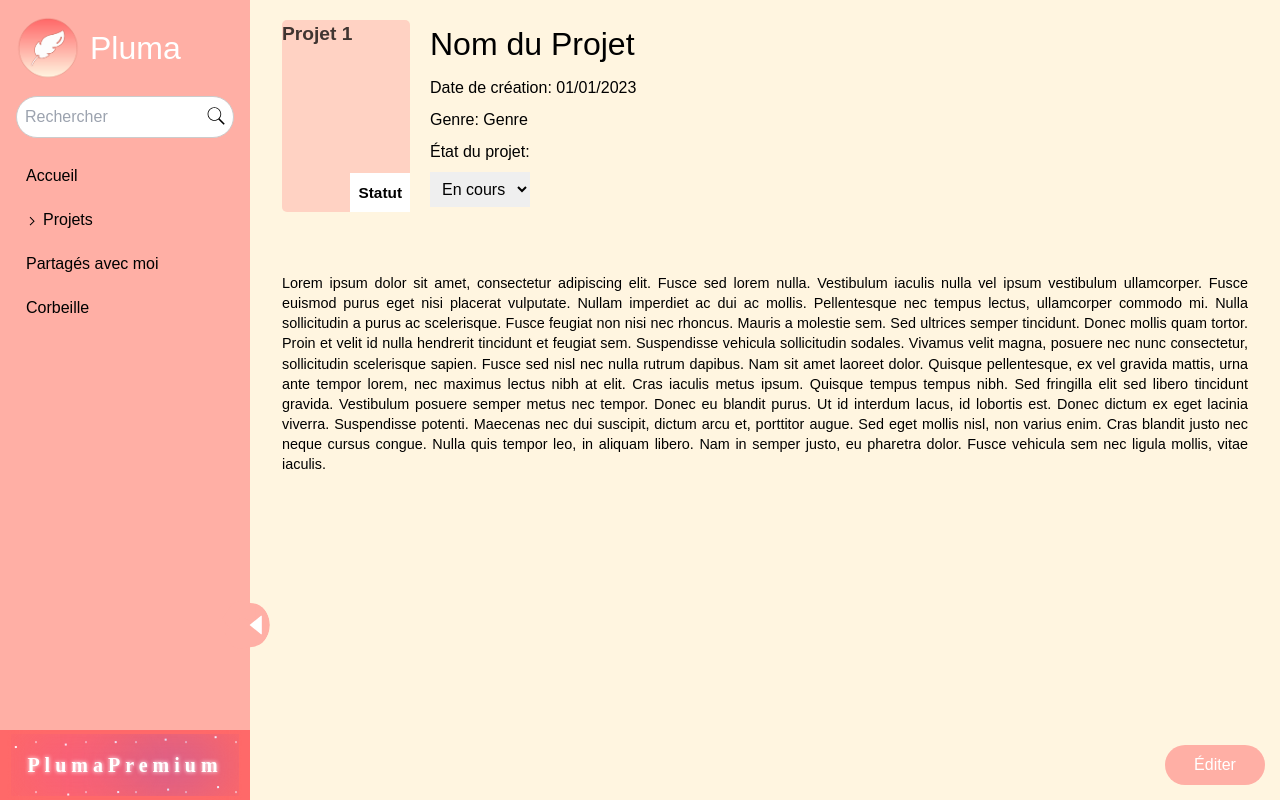
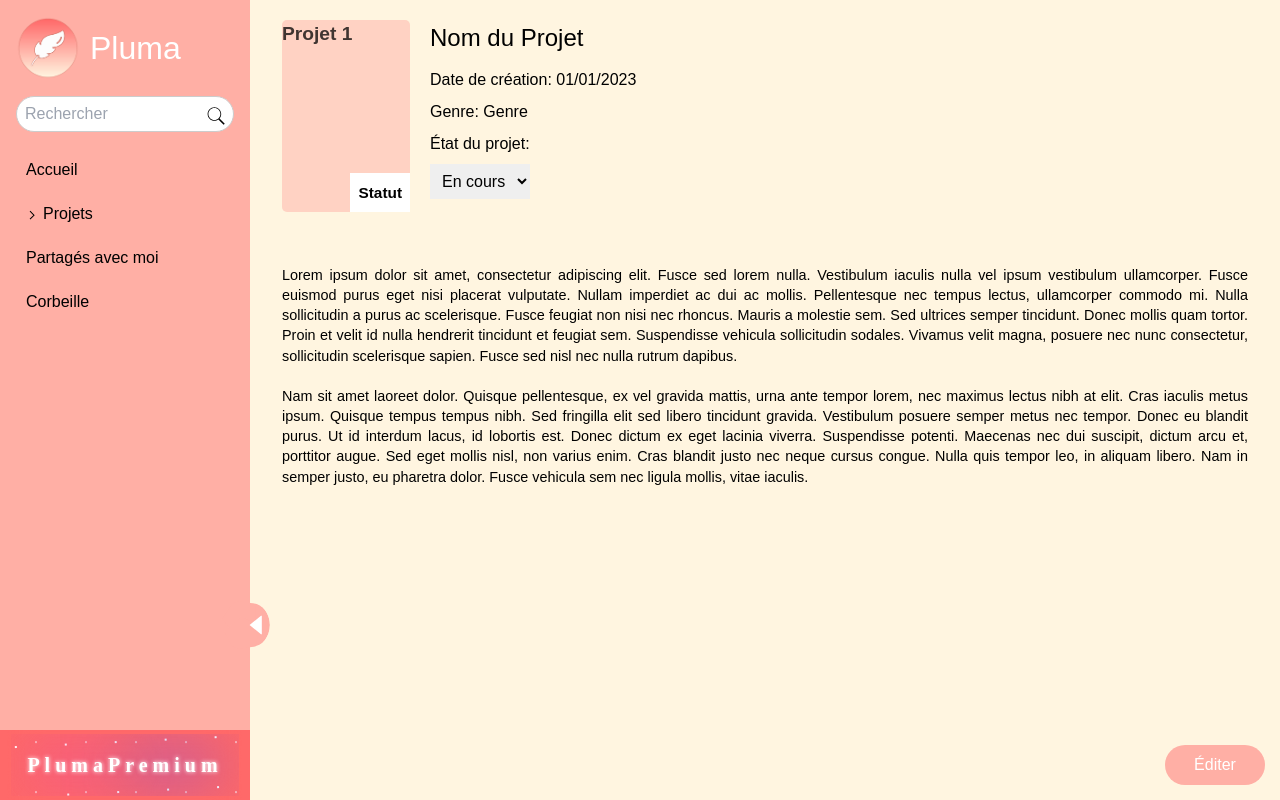
Before and after one commit to Nuxnuxx/Pluma, a React (Create React App) app in the folder client/: page /mon-espace/projet/1 in a window 1280 px wide. Built offline with nearby package versions, Linux system fonts and the light colour scheme.

Commit message:
Modification de l'édition de titre et description dans ResumeProjet.js. (via texteEditable.js)

```diff
--- /dev/null
+++ b/client/src/siteOutil/components/texteEditable/texteEditable.js
@@ -0,0 +1,66 @@
+import React, { useEffect, useRef, useState } from 'react';
+import "./texteEditable.scss";
+import diviserEnLignes from "../utils";
+
+const EditableText = ({ initialValeur, onSave, inputType = 'input'}) => {
+
+    const [editable, setEditable] = useState(false);
+    const [valeur, setValeur] = useState(initialValeur);
+    const inputRef = useRef(null);
+
+    useEffect(() => {
+        if (editable) {
+            inputRef.current.focus();
+        }
+    }, [editable]);
+
+    const handleTextClick = () => {
+        setEditable(true);
+    };
+
+    const handleTextChange = (e) => {
+        setValeur(e.target.value);
+    };
+
+    const handleTextBlur = () => {
+        let nouvelleValeur = valeur.trim() === '' ? 'Projet sans titre' : valeur; //Si on vide le texte, il est mis à une valeur par défaut
+        onSave(nouvelleValeur)
+        setValeur(nouvelleValeur);
+        setEditable(false);
+    };
+
+    return (
+        <>
+            {inputType === 'textarea' ? (
+                editable ? (
+                    <textarea
+                        value={valeur}
+                        onChange={handleTextChange}
+                        onBlur={handleTextBlur}
+                        ref={inputRef}
+                    />
+                ) : (
+                    <div className="text" onClick={handleTextClick}>
+                        {diviserEnLignes(valeur)}
+                    </div>
+                )
+            ) : (
+                editable ? (
+                    <input
+                        type={inputType}
+                        value={valeur}
+                        onChange={handleTextChange}
+                        onBlur={handleTextBlur}
+                        ref={inputRef}
+                    />
+                ) : (
+                    <div className="text" onClick={handleTextClick}>
+                        <span>{valeur}</span>
+                    </div>
+                )
+            )}
+        </>
+    );
+};
+
+export default EditableText;
--- /dev/null
+++ b/client/src/siteOutil/components/texteEditable/texteEditable.scss
@@ -0,0 +1,22 @@
+input,
+textarea {
+  padding: 8px;
+  height: 100%;
+  border: 1px solid #ccc;
+  border-radius: 4px;
+  resize: none;
+  overflow: hidden;
+  align-content: center;
+
+  &:focus {
+    outline: 2px solid #FC8C79;
+  }
+}
+
+textarea {
+  width: 100%;
+  height: 250px;
+  justify-content: center;
+  text-align: justify;
+  overflow: auto;
+}
--- /dev/null
+++ b/client/src/siteOutil/components/utils.js
@@ -0,0 +1,14 @@
+// Fonction pour diviser le contenu d'un texte structuré en lignes
+const diviserEnLignes = (contenu) => {
+    return contenu.split('\n').map((ligne, index) => {
+        const estLigneVide = ligne.trim() === '';
+
+        return (
+            <p key={index} className={estLigneVide ? 'ligne-vide' : ''}>
+                {estLigneVide ? '\u00a0' : ligne}
+            </p>
+        );
+    });
+};
+
+export default diviserEnLignes;
--- a/client/src/siteOutil/pages/Corbeille.js
+++ b/client/src/siteOutil/pages/Corbeille.js
@@ -33,7 +33,7 @@ const Corbeille = () => {
     return (
         <div className="mon-espace">
             <div className="corbeille">
-                <h1 className="titre">Corbeille</h1>
+                <h1 className="titre-general">Corbeille</h1>
                 {elementsDansCorbeille.length === 0 ? (
                     <p>Aucun élément dans la corbeille.</p>
                 ) : (
--- a/client/src/siteOutil/pages/MonEspace.js
+++ b/client/src/siteOutil/pages/MonEspace.js
@@ -36,7 +36,7 @@ const MonEspace = () => {
 
     return (
         <div className="mon-espace">
-            <h1 className="titre">Mon Espace de Travail</h1>
+            <h1 className="titre-general">Mon Espace de Travail</h1>
             <button type="button" className="button">
                 <span className="button__text">Nouveau Projet</span>
                 <span className="button__icon"><svg xmlns="http://www.w3.org/2000/svg" width="24" viewBox="0 0 24 24"
--- a/client/src/siteOutil/pages/PartageAvecMoi.js
+++ b/client/src/siteOutil/pages/PartageAvecMoi.js
@@ -10,7 +10,7 @@ const PartageAvecMoi = () => {
 
     return (
         <div className="mon-espace">
-            <h1 className="titre">PartageAvecMoi</h1>
+            <h1 className="titre-general">Partagés avec moi</h1>
             <h2 className="titre-section">Projets</h2>
             <div className="section">
                 <div className="liste-globale">
--- a/client/src/siteOutil/pages/ResumeProjet.js
+++ b/client/src/siteOutil/pages/ResumeProjet.js
@@ -1,8 +1,9 @@
-import React, {useEffect, useRef, useState} from 'react';
+import React, {useEffect, useState} from 'react';
 import ElementListeProjets from "../components/elementListeProjets/elementListeProjets";
 import {Link, useParams, useNavigate} from "react-router-dom"
 import "../styles/StyleMonEspace.scss"
 import "../styles/StyleResumeProjet.scss"
+import TexteEditable from "../components/texteEditable/texteEditable";
 
 const ResumeProjet = () => {
 
@@ -16,47 +17,28 @@ const ResumeProjet = () => {
         dateCreation: '01/01/2023',
         genre: 'Genre',
         etat: 'en_cours',
-        description: '\n' +
-            '\n' +
+        description:
             'Lorem ipsum dolor sit amet, consectetur adipiscing elit. Fusce sed lorem nulla. Vestibulum iaculis nulla vel ipsum vestibulum ullamcorper. Fusce euismod purus eget nisi placerat vulputate. Nullam imperdiet ac dui ac mollis. Pellentesque nec tempus lectus, ullamcorper commodo mi. Nulla sollicitudin a purus ac scelerisque. Fusce feugiat non nisi nec rhoncus. Mauris a molestie sem. Sed ultrices semper tincidunt. Donec mollis quam tortor. Proin et velit id nulla hendrerit tincidunt et feugiat sem. Suspendisse vehicula sollicitudin sodales. Vivamus velit magna, posuere nec nunc consectetur, sollicitudin scelerisque sapien. Fusce sed nisl nec nulla rutrum dapibus.\n' +
             '\n' +
             'Nam sit amet laoreet dolor. Quisque pellentesque, ex vel gravida mattis, urna ante tempor lorem, nec maximus lectus nibh at elit. Cras iaculis metus ipsum. Quisque tempus tempus nibh. Sed fringilla elit sed libero tincidunt gravida. Vestibulum posuere semper metus nec tempor. Donec eu blandit purus. Ut id interdum lacus, id lobortis est. Donec dictum ex eget lacinia viverra. Suspendisse potenti. Maecenas nec dui suscipit, dictum arcu et, porttitor augue. Sed eget mollis nisl, non varius enim. Cras blandit justo nec neque cursus congue. Nulla quis tempor leo, in aliquam libero. Nam in semper justo, eu pharetra dolor. Fusce vehicula sem nec ligula mollis, vitae iaculis. ',
     };
 
-    const [editable, setEditable] = useState(false);
-    const [valeurTextAffiche, setValeurText] = useState(projet.titre);
     const [etatProjet, setEtatProjet] = useState(projet.etat);
 
-    const inputRef = useRef(null);
-
     useEffect(() => {
-        // Vérifier si l'ID est un nombre entier valide
         const isValidId = /^\d+$/.test(id);
 
         if (!isValidId) {
             navigate('/404');
         }
-
-        if (editable) {
-            inputRef.current.focus();
-        }
-    }, [id, navigate, editable]);
+    }, [id, navigate]);
 
     const handleEtatChange = (nouvelEtat) => {
         setEtatProjet(nouvelEtat);
     };
 
-    const handleTextClick = () => {
-        setEditable(true);
-    };
-
-    const handleTextChange = (e) => {
-        setValeurText(e.target.value);
-    };
-
-    const handleTextBlur = () => {
-        setValeurText(valeurTextAffiche);
-        setEditable(false);
+    const handleTitreSave = (nouveauTitre) => {
+        console.log("Titre mis à jour :", nouveauTitre);
     };
 
     return (
@@ -66,17 +48,7 @@ const ResumeProjet = () => {
 
                 <div className="info-projet">
                     <div className="titre">
-                        {editable ? (
-                            <input
-                                type="text"
-                                value={valeurTextAffiche}
-                                onChange={handleTextChange}
-                                onBlur={handleTextBlur}
-                                ref={inputRef}
-                            />
-                        ) : (
-                            <h2 onClick={handleTextClick}>{valeurTextAffiche}</h2>
-                        )}
+                        <TexteEditable initialValeur={projet.titre} onSave={handleTitreSave} />
                     </div>
                     <p>Date de création: {projet.dateCreation}</p>
                     <p>Genre: {projet.genre}</p>
@@ -89,7 +61,7 @@ const ResumeProjet = () => {
                 </div>
             </div>
             <div className="paragraphe-resume">
-                <p className="description">{projet.description}</p>
+                <TexteEditable initialValeur={projet.description} onSave={handleTitreSave} inputType="textarea" />
             </div>
 
             <Link to={`./edition`}>
--- a/client/src/siteOutil/styles/StyleCorbeille.scss
+++ b/client/src/siteOutil/styles/StyleCorbeille.scss
@@ -1,10 +1,4 @@
 .corbeille {
-  margin-top: 20px;
-
-  h2 {
-    font-size: 1.5em;
-    margin-bottom: 10px;
-  }
 
   p {
     color: #555;
--- a/client/src/siteOutil/styles/StyleMonEspace.scss
+++ b/client/src/siteOutil/styles/StyleMonEspace.scss
@@ -5,7 +5,7 @@
   padding-left: 2rem;
   margin-top: 20px;
 
-  .titre {
+  .titre-general {
     font-size: 2rem;
     font-weight: 100;
     margin-bottom: 1rem;
--- a/client/src/siteOutil/styles/StyleResumeProjet.scss
+++ b/client/src/siteOutil/styles/StyleResumeProjet.scss
@@ -9,15 +9,12 @@
   .info-projet {
     margin-left: 20px;
 
-    .titre{
+    .titre {
       height: 40px;
-      h2 {
-        font-size: 1em;
-        margin-bottom: 10px;
-      }
+      font-size: 1.5em;
     }
 
-    p {
+    .titre, p {
       margin-bottom: 8px;
     }
 
@@ -30,47 +27,14 @@
       padding: 8px;
       margin-bottom: 16px;
     }
-
-    input,
-    textarea {
-      width: 100%;
-      height: 40px ;
-      padding: 8px;
-      margin-bottom: 10px;
-      border: 1px solid #ccc;
-      border-radius: 4px;
-      font-size: 0.75em;
-
-      &:focus {
-        outline: 2px solid #FC8C79;
-      }
-    }
   }
 }
 
 .paragraphe-resume{
-  .description {
-    font-size: 0.9em;
-    line-height: 1.4;
-    margin-top: 50px;
-    text-align: justify;
-  }
-
-  textarea {
-    width: 100%;
-    height: 300px;
-    padding: 8px;
-    margin-top: 50px;
-    border: 1px solid #ccc;
-    border-radius: 4px;
-    font-size: 0.9em;
-    resize: none;
-    transition: height 0.3s ease;
-
-    &:focus {
-      border-color: #007bff;
-    }
-  }
+  font-size: 0.9em;
+  line-height: 1.4;
+  margin-top: 50px;
+  text-align: justify;
 }
 
 .editer {
```
